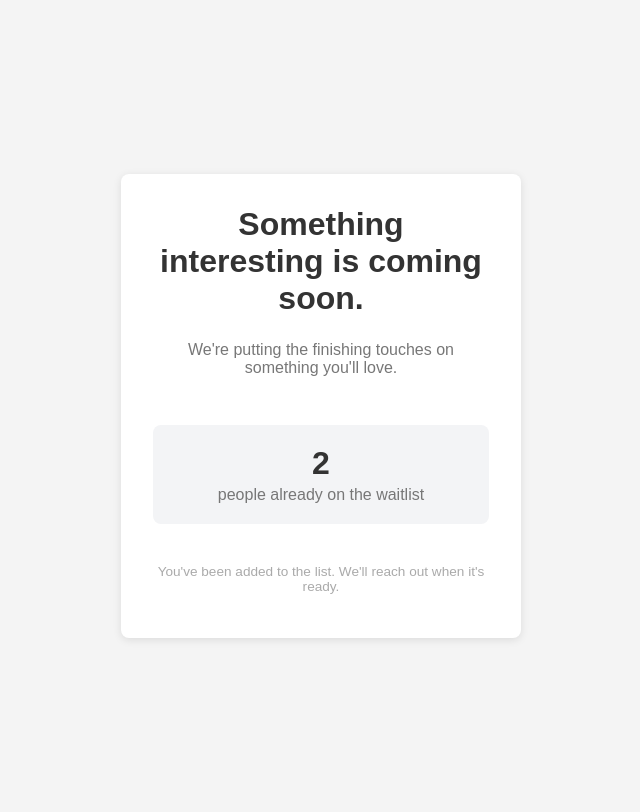
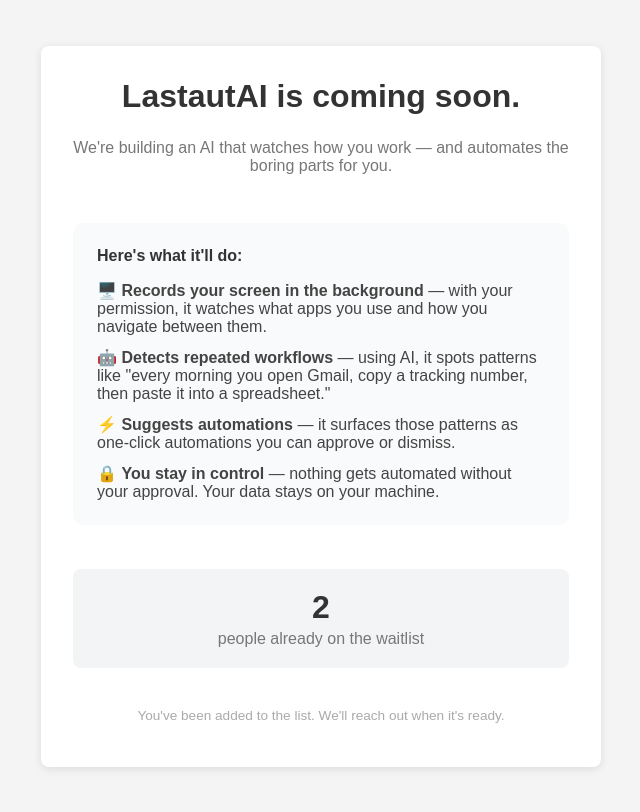
Before and after one commit to AdrianosEB/LastautAI, a Django app: page /waitlist/ in a window 1280 px wide. Shown: the whole page, without its empty margins (319-959 px from the left). Run offline with Django 5.2, Linux system fonts and the light colour scheme; data comes from the database, SQL or seed files in the repository.

Commit message:
added page template stuff
	modified:   templates/accounts/waitlist.html

```diff
--- a/templates/accounts/waitlist.html
+++ b/templates/accounts/waitlist.html
@@ -3,9 +3,20 @@
 
 {% block content %}
 <div class="auth-wrapper">
-    <div class="auth-box" style="text-align:center;">
-        <h1 style="font-size:2rem; margin-bottom:0.5rem;">Something interesting is coming soon.</h1>
-        <p style="color:#777; margin-bottom:2rem;">We're putting the finishing touches on something you'll love.</p>
+    <div class="auth-box" style="max-width:560px; text-align:center;">
+
+        <h1 style="font-size:2rem; margin-bottom:0.5rem;">LastautAI is coming soon.</h1>
+        <p style="color:#777; margin-bottom:2rem;">We're building an AI that watches how you work — and automates the boring parts for you.</p>
+
+        <div style="text-align:left; background:#f9fafb; border-radius:10px; padding:1.5rem; margin-bottom:1.75rem;">
+            <p style="font-weight:600; margin-bottom:1rem;">Here's what it'll do:</p>
+            <ul style="list-style:none; padding:0; margin:0; display:flex; flex-direction:column; gap:0.75rem; color:#444;">
+                <li>🖥️ <strong>Records your screen in the background</strong> — with your permission, it watches what apps you use and how you navigate between them.</li>
+                <li>🤖 <strong>Detects repeated workflows</strong> — using AI, it spots patterns like "every morning you open Gmail, copy a tracking number, then paste it into a spreadsheet."</li>
+                <li>⚡ <strong>Suggests automations</strong> — it surfaces those patterns as one-click automations you can approve or dismiss.</li>
+                <li>🔒 <strong>You stay in control</strong> — nothing gets automated without your approval. Your data stays on your machine.</li>
+            </ul>
+        </div>
 
         <div style="background:#f3f4f6; border-radius:8px; padding:1.25rem; margin-bottom:1.5rem;">
             <p style="font-size:2rem; font-weight:700; margin:0;">{{ count }}</p>
```
